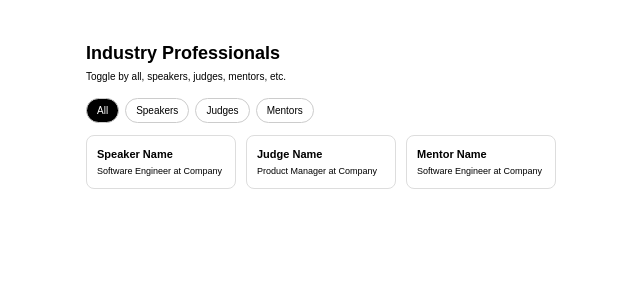
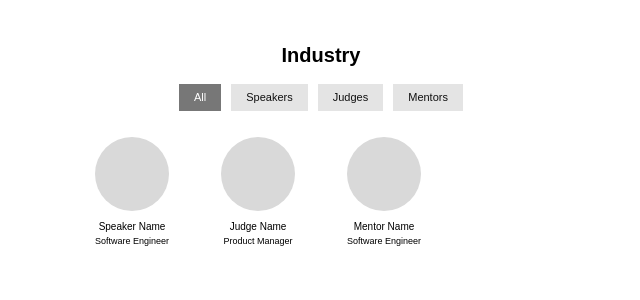
Before and after one commit to citrushack/citrus-cutie-hack-website-template, a Next.js app: page / in a window 1280 px wide. Shown: the top 300 px of the page, without its empty margins (319-959 px from the left). Built offline with nearby package versions, Linux system fonts and the light colour scheme.

Commit message:
Industry UI fix

```diff
--- a/app/components/Industry.tsx
+++ b/app/components/Industry.tsx
@@ -10,9 +10,15 @@ type Professional = {
     company: string;
     type: Exclude<IndustryType, "All">;
     bio: string;
-    photo: string;
     linkedin: string;
 };
+
+const filters: IndustryType[] = [
+    "All",
+    "Speakers",
+    "Judges",
+    "Mentors",
+];
 
 const professionals: Professional[] = [
     {
@@ -21,8 +27,7 @@ const professionals: Professional[] = [
         company: "Company",
         type: "Speakers",
         bio: "Short bio about the speaker goes here.",
-        photo: "/placeholder-person.png",
-        linkedin: "https://www.linkedin.com/",
+        linkedin: "#",
     },
     {
         name: "Judge Name",
@@ -30,8 +35,7 @@ const professionals: Professional[] = [
         company: "Company",
         type: "Judges",
         bio: "Short bio about the judge goes here.",
-        photo: "/placeholder-person.png",
-        linkedin: "https://www.linkedin.com/",
+        linkedin: "#",
     },
     {
         name: "Mentor Name",
@@ -39,30 +43,27 @@ const professionals: Professional[] = [
         company: "Company",
         type: "Mentors",
         bio: "Short bio about the mentor goes here.",
-        photo: "/placeholder-person.png",
-        linkedin: "https://www.linkedin.com/",
+        linkedin: "#",
     },
 ];
 
-const filters: IndustryType[] = ["All", "Speakers", "Judges", "Mentors"];
+export default function Industry() {
+    const [selectedType, setSelectedType] =
+        useState<IndustryType>("All");
 
-export default function Industry() {
-    const [selectedType, setSelectedType] = useState<IndustryType>("All");
     const [selectedProfessional, setSelectedProfessional] =
         useState<Professional | null>(null);
 
     const filteredProfessionals =
         selectedType === "All"
             ? professionals
-            : professionals.filter((person) => person.type === selectedType);
+            : professionals.filter(
+                (professional) => professional.type === selectedType
+            );
 
     return (
         <section className="industry-section">
-            <h2>Industry Professionals</h2>
-
-            <p className="industry-subtitle">
-                Toggle by all, speakers, judges, mentors, etc.
-            </p>
+            <h2 className="industry-title">Industry</h2>
 
             <div className="industry-filters">
                 {filters.map((filter) => (
@@ -80,13 +81,13 @@ export default function Industry() {
                 {filteredProfessionals.map((person) => (
                     <button
                         key={person.name}
-                        className="industry-card"
+                        className="industry-person"
                         onClick={() => setSelectedProfessional(person)}
                     >
+                        <div className="industry-photo-placeholder" />
+
                         <strong>{person.name}</strong>
-                        <span>
-                            {person.position} at {person.company}
-                        </span>
+                        <span>{person.position}</span>
                     </button>
                 ))}
             </div>
@@ -107,16 +108,13 @@ export default function Industry() {
                             ×
                         </button>
 
-                        <img
-                            src={selectedProfessional.photo}
-                            alt={selectedProfessional.name}
-                            className="industry-photo"
-                        />
+                        <div className="industry-popup-photo" />
 
                         <h3>{selectedProfessional.name}</h3>
 
-                        <p>
-                            {selectedProfessional.position} at {selectedProfessional.company}
+                        <p className="industry-popup-position">
+                            {selectedProfessional.position} at{" "}
+                            {selectedProfessional.company}
                         </p>
 
                         <p>{selectedProfessional.bio}</p>
--- a/app/globals.css
+++ b/app/globals.css
@@ -12,131 +12,146 @@
   --font-mono: var(--font-geist-mono);
 }
 
-@media (prefers-color-scheme: dark) {
-  :root {
-    --background: #0a0a0a;
-    --foreground: #ededed;
-  }
-}
-
-body {
-  background: var(--background);
-  color: var(--foreground);
-  font-family: Arial, Helvetica, sans-serif;
-}
 body {
   margin: 0;
   background: white;
   color: black;
+  font-family: Arial, Helvetica, sans-serif;
 }
 
 .industry-section {
-  width: fit-content;
+  width: 100%;
+  max-width: 520px;
   margin: 0 auto;
-  padding: 40px 20px;
+  padding: 40px 20px 70px;
+  background: white;
+  color: black;
+  box-sizing: border-box;
 }
 
-.industry-section h2 {
-  font-size: 18px;
+.industry-title {
+  text-align: center;
+  font-size: 20px;
   font-weight: 700;
-  margin: 0;
+  margin: 0 0 14px;
 }
-
-.industry-subtitle {
-  font-size: 10px;
-  margin: 2px 0 0;
-}
-
-/* Toggle buttons */
 
 .industry-filters {
   display: flex;
-  gap: 6px;
-  margin-top: 14px;
+  justify-content: center;
+  flex-wrap: wrap;
+  gap: 10px;
+  margin-bottom: 26px;
 }
 
 .industry-filters button {
-  background: white;
-  color: black;
-  border: 1px solid #ccc;
-  border-radius: 20px;
-  padding: 4px 10px;
-  font-size: 10px;
+  border: none;
+  border-radius: 0;
+  background: #e4e4e4;
+  color: #111;
+  padding: 5px 15px;
+  font-size: 11px;
   cursor: pointer;
+  transition: background 0.15s ease;
+}
+
+.industry-filters button:hover {
+  background: #d3d3d3;
 }
 
 .industry-filters button.active {
-  background: black;
+  background: #777;
   color: white;
 }
 
-/* Professional cards */
-
 .industry-grid {
-  display: flex;
-  gap: 10px;
-  margin-top: 12px;
-  flex-wrap: wrap;
+  display: grid;
+  grid-template-columns: repeat(4, 1fr);
+  gap: 28px 24px;
 }
 
-.industry-card {
+.industry-person {
+  border: none;
+  background: transparent;
+  color: black;
+  padding: 0;
+  cursor: pointer;
   display: flex;
   flex-direction: column;
-  text-align: left;
-
-  background: white;
-  color: black;
-  border: 1px solid #ddd;
-  border-radius: 8px;
-
-  padding: 10px;
-  min-width: 150px;
-
-  cursor: pointer;
+  align-items: center;
+  text-align: center;
 }
 
-.industry-card strong {
-  font-size: 11px;
+.industry-photo-placeholder {
+  width: 74px;
+  height: 74px;
+  border-radius: 50%;
+  background: #d9d9d9;
+  transition: transform 0.2s ease, box-shadow 0.2s ease;
 }
 
-.industry-card span {
-  font-size: 9px;
-  margin-top: 2px;
+.industry-person:hover .industry-photo-placeholder {
+  transform: translateY(-3px);
+  box-shadow: 0 6px 12px rgba(0, 0, 0, 0.1);
 }
 
-/* Popup */
+.industry-person strong {
+  display: block;
+  margin-top: 8px;
+  font-size: 10px;
+  font-weight: 500;
+}
+
+.industry-person span {
+  display: block;
+  margin-top: 1px;
+  font-size: 9px;
+}
 
 .industry-overlay {
   position: fixed;
   inset: 0;
-
+  z-index: 1000;
+  background: rgba(0, 0, 0, 0.4);
   display: flex;
   align-items: center;
   justify-content: center;
-
-  background: rgba(0, 0, 0, 0.35);
+  padding: 20px;
 }
 
 .industry-popup {
   position: relative;
+  width: 320px;
   background: white;
   color: black;
-  width: 300px;
   padding: 24px;
   border-radius: 10px;
 }
 
-.industry-popup h3 {
-  margin-top: 0;
+.industry-popup-photo {
+  width: 100px;
+  height: 100px;
+  margin: 0 auto 16px;
+  border-radius: 50%;
+  background: #ddd;
 }
 
 .industry-close {
   position: absolute;
   top: 8px;
-  right: 10px;
-
+  right: 12px;
   border: none;
   background: none;
-  font-size: 20px;
+  font-size: 22px;
   cursor: pointer;
 }
+
+.industry-popup h3 {
+  margin: 0;
+}
+
+.industry-popup-position {
+  margin: 3px 0 12px;
+  color: #666;
+  font-size: 13px;
+}
```
